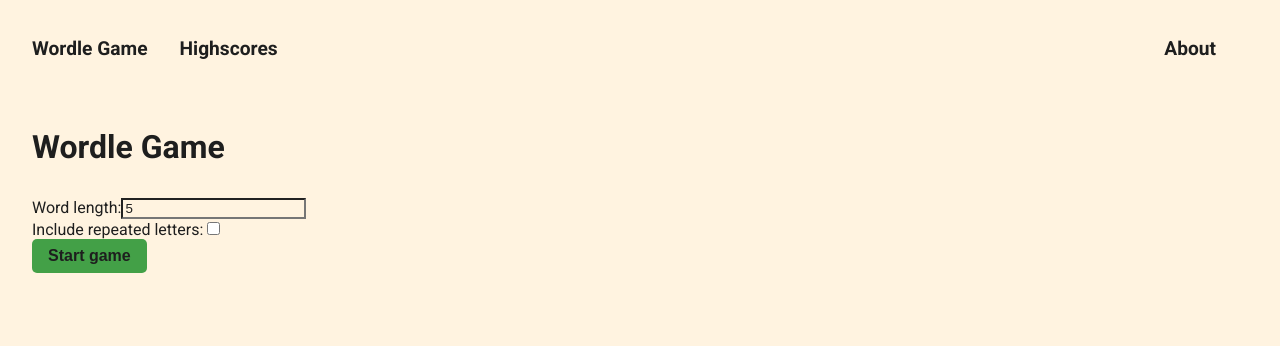
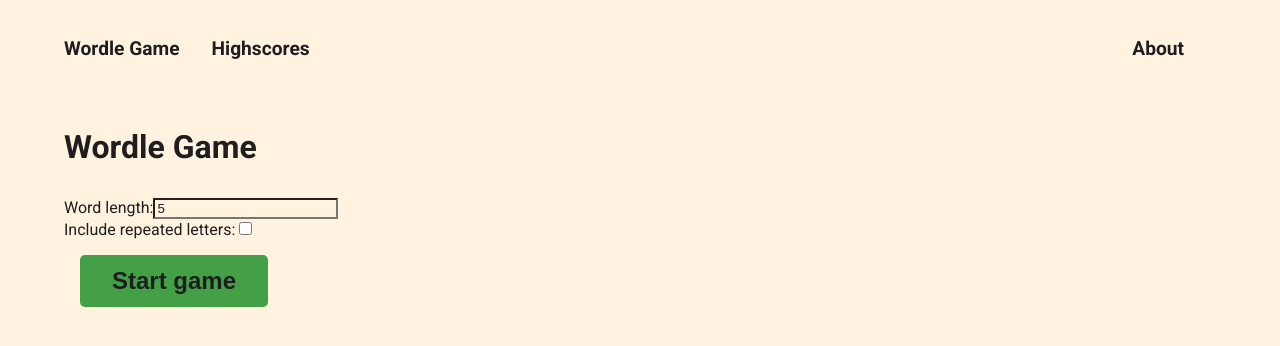
Before and after one commit to FeliciaBo/wordle-ish-fullstack, a React (Vite) app in the folder wordle-app/client/: page / in a window 1280 px wide. Shown: the top 346 px of the page. Built offline with nearby package versions, Linux system fonts and the light colour scheme.

Commit message:
small styling changes

```diff
--- a/wordle-app/client/src/pages/Home.scss
+++ b/wordle-app/client/src/pages/Home.scss
@@ -1,3 +1,9 @@
+.start-button {
+margin-top: 1rem;
+
+padding: 12px 32px;
+font-size: 1.5rem;
+}
 
 .row {
   display: flex;
--- a/wordle-app/client/src/styles/global.scss
+++ b/wordle-app/client/src/styles/global.scss
@@ -7,8 +7,9 @@
 body {
   font-family: Roboto, Arial, sans-serif;
   color: #1e1e1e;
-  margin: 0;
+  margin: 0 2rem;
   padding: 2rem;
+
 }
 
 h1 {
@@ -18,6 +19,7 @@
 button {
   padding: 8px 16px;
   font-size: 1rem;
+  margin-left: 1rem;
   cursor: pointer;
   font-weight: bold;
   background-color: #43a047;
```
